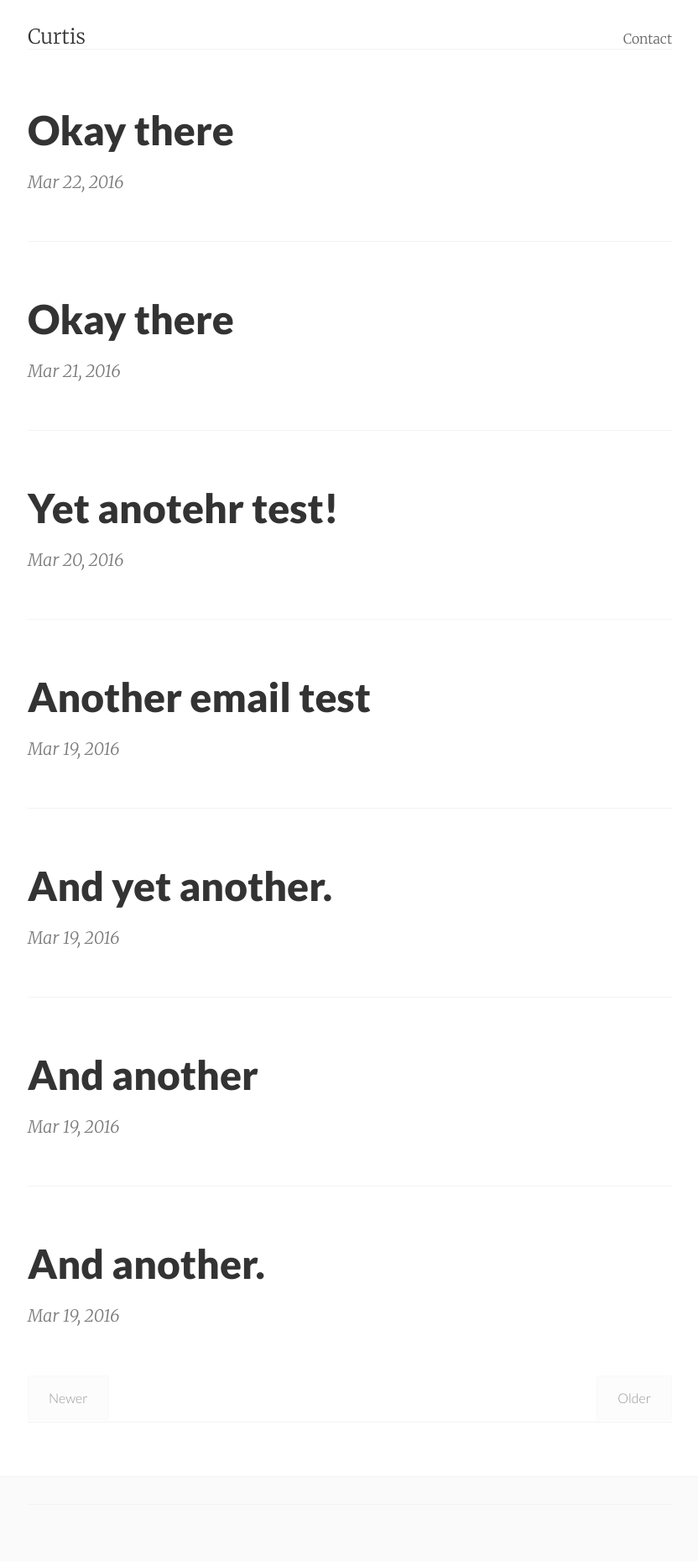
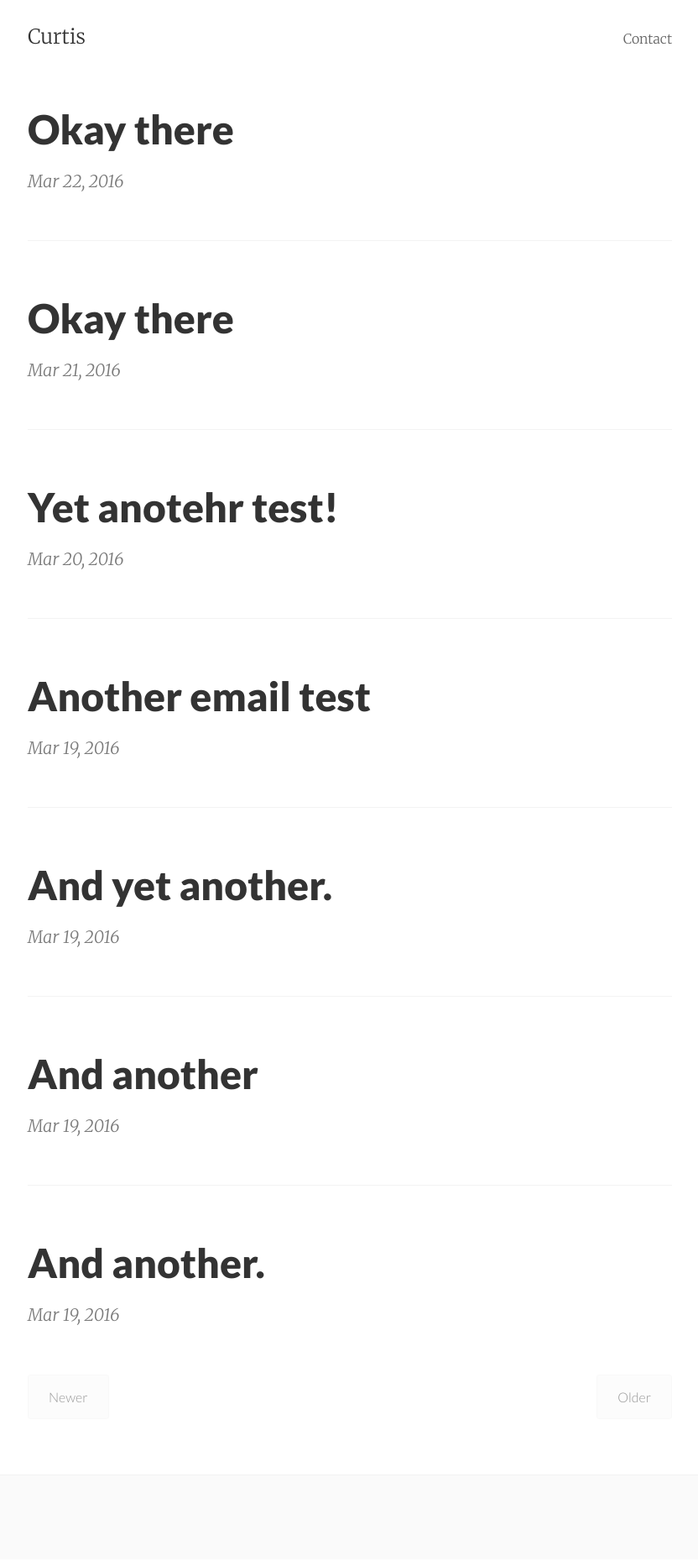
Before and after one commit to EconomiCurtis/EconomiCurtis.github.io, a Jekyll site: the page built from index.html, in a window 1280 px wide. Shown: the whole page at 84% size, without its empty margins (223-1055 px from the left). Built offline with Jekyll 4.4.1, drawn with Linux system fonts in a browser that asks for light colours; the list of posts is cut into pages by our own code.

Commit message:
Update pixyll.css

```diff
--- a/css/pixyll.css
+++ b/css/pixyll.css
@@ -144,7 +144,6 @@ body {
 
 .wrap .measure {
   margin: 0 auto;
-  border-bottom: thin solid #f3f3f3;
 }
 
 .meta,
```
